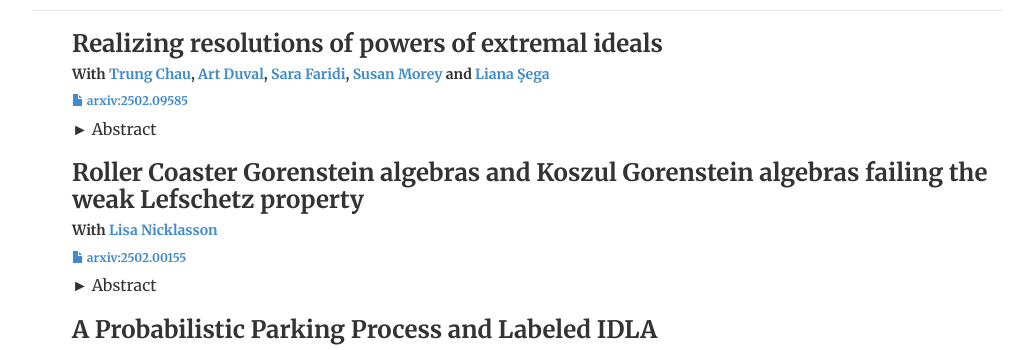
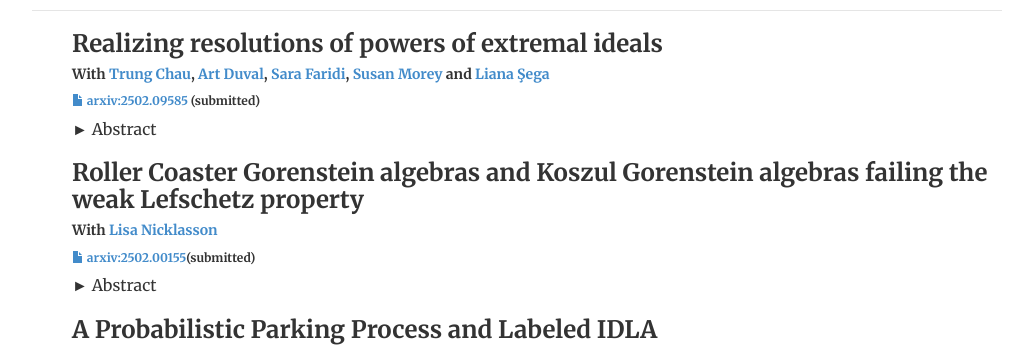
Before and after one commit to hollebenthiago/hollebenthiago.github.io, a Jekyll site: the page built from research/index.html, in a window 1280 px wide. Shown: the part 145-495 px from the top of the page, without its empty margins (123-1156 px from the left). Built offline with Jekyll 4.4.1, drawn with Linux system fonts in a browser that asks for light colours.

Commit message:
quick update

```diff
--- a/research/index.html
+++ b/research/index.html
@@ -25,7 +25,7 @@ description: Thiago Holleben is a PhD candidate at Dalhousie University.
                     <h5>
                         With <a href="https://trungchaumath.github.io/">Trung Chau</a>, <a href="https://www.math.utep.edu/faculty/duval/home.html">Art Duval</a>, <a href="https://www.mathstat.dal.ca/~faridi/">Sara Faridi</a>, <a href="https://faculty.txst.edu/profile/1922542">Susan Morey</a> and <a href="https://s.web.umkc.edu/segal/">Liana Şega</a>
                     </h5>
-                    <h6><a href="https://arxiv.org/abs/2502.09585"><i class="glyphicon glyphicon-file"></i> arxiv:2502.09585</a></h6>
+                    <h6><a href="https://arxiv.org/abs/2502.09585"><i class="glyphicon glyphicon-file"></i> arxiv:2502.09585</a> (submitted)</h6>
                     <details class="styled">
                         <summary>
                             Abstract
@@ -44,7 +44,7 @@ description: Thiago Holleben is a PhD candidate at Dalhousie University.
                     <h5>
                         With <a href="https://www.researchgate.net/profile/Lisa-Nicklasson">Lisa Nicklasson</a>
                     </h5>
-                    <h6><a href="https://arxiv.org/abs/2502.00155"><i class="glyphicon glyphicon-file"></i> arxiv:2502.00155</a></h6>
+                    <h6><a href="https://arxiv.org/abs/2502.00155"><i class="glyphicon glyphicon-file"></i> arxiv:2502.00155</a>(submitted)</h6>
                     <details class="styled">
                         <summary>
                             Abstract
```
Also changed, not shown: 5 other files.
